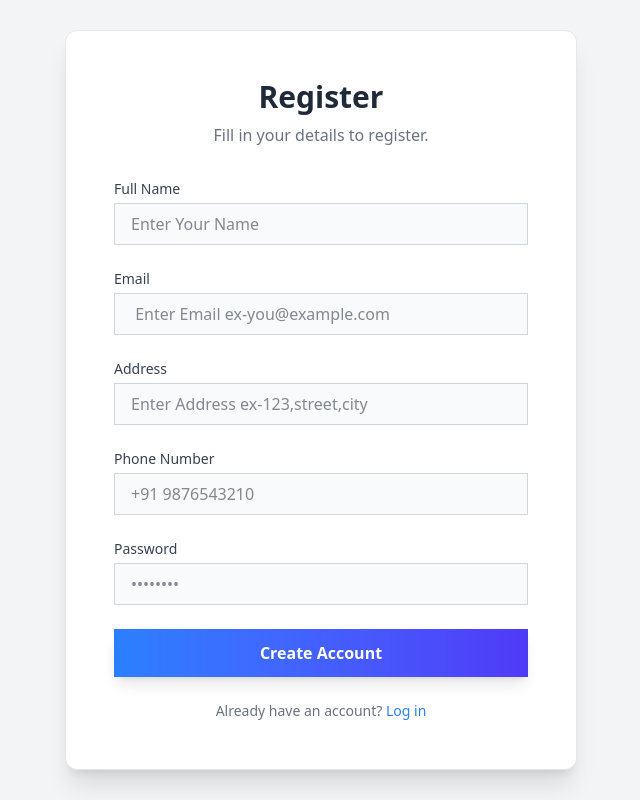
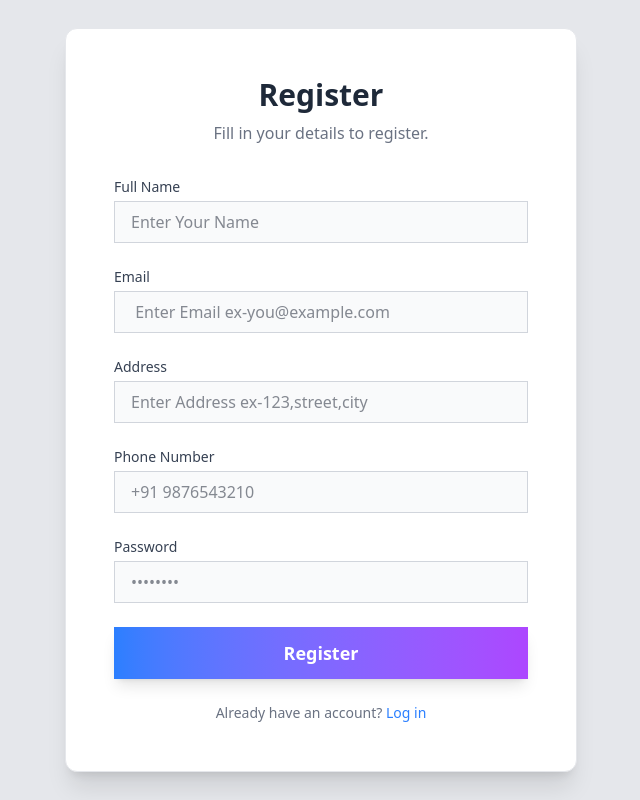
Before and after one commit to snehaag-89/GLOF, a React (Vite) app: page /auth in a window 1280 px wide. Shown: the whole page, without its empty margins (319-959 px from the left). Built offline with nearby package versions, Linux system fonts and the light colour scheme.

Commit message:
updated register and login

```diff
--- a/src/pages/Auth.jsx
+++ b/src/pages/Auth.jsx
@@ -66,7 +66,7 @@ const Register = () => {
   };
 
   return (
-    <div className="flex items-center justify-center min-h-screen bg-gray-100 p-4 font-sans">
+    <div className="flex items-center justify-center min-h-screen bg-gray-200 p-4 font-sans">
       <div className="bg-white p-8 md:p-12 rounded-xl shadow-xl max-w-lg w-full transition-all duration-500 hover:shadow-2xl border border-gray-200">
         <div className="flex flex-col items-center">
           <h1 className="text-3xl font-bold text-center mb-2 text-gray-800">
@@ -168,9 +168,9 @@ const Register = () => {
           {/* Submit */}
           <button
             type="submit"
-            className="w-full py-3 px-4 bg-gradient-to-r from-blue-500 to-indigo-600  text-white font-semibold shadow-lg hover:from-blue-600 hover:to-indigo-700 transition duration-300 ease-in-out transform hover:-translate-y-1 focus:outline-none focus:ring-2 focus:ring-offset-2 focus:ring-blue-500 focus:ring-offset-gray-100"
+            className="w-full text-lg py-3 px-4 bg-gradient-to-r from-blue-500  to-purple-500   text-white font-bold shadow-lg hover:from-blue-600 hover:to-indigo-700 transition duration-300 ease-in-out transform hover:-translate-y-1 focus:outline-none focus:ring-2 focus:ring-offset-2 focus:ring-blue-500 focus:ring-offset-gray-100"
           >
-            Create Account
+            Register
           </button>
         </form>
 
--- a/src/pages/Login.jsx
+++ b/src/pages/Login.jsx
@@ -43,7 +43,7 @@ const Login = () => {
       }
     };
   return (
-    <div className="flex items-center justify-center min-h-screen bg-gray-100 p-4 font-sans">
+    <div className="flex items-center justify-center min-h-screen bg-gray-200 p-4 font-sans">
       <div className="bg-white p-8 md:p-12 rounded-xl shadow-xl max-w-lg w-full transition-all duration-500 hover:shadow-2xl border border-gray-200">
         <div className="flex flex-col items-center">
           <h1 className="text-3xl font-bold text-center mb-2 text-gray-800">
@@ -95,7 +95,7 @@ const Login = () => {
           {error && <p style={{ color: "red" }}>{error}</p>}
           <button
             type="submit"
-            className="w-full py-3 px-4 bg-gradient-to-r from-blue-500 to-indigo-600  text-white font-semibold shadow-lg hover:from-blue-600 hover:to-indigo-700 transition duration-300 ease-in-out transform hover:-translate-y-1 focus:outline-none focus:ring-2 focus:ring-offset-2 focus:ring-blue-500 focus:ring-offset-gray-100"
+            className="w-full py-3 px-4 bg-gradient-to-r from-blue-500 to-purple-500 text-lg text-white font-semibold shadow-lg hover:from-blue-600 hover:to-indigo-700 transition duration-300 ease-in-out transform hover:-translate-y-1 focus:outline-none focus:ring-2 focus:ring-offset-2 focus:ring-blue-500 focus:ring-offset-gray-100"
           >
             Log In
           </button>
```
